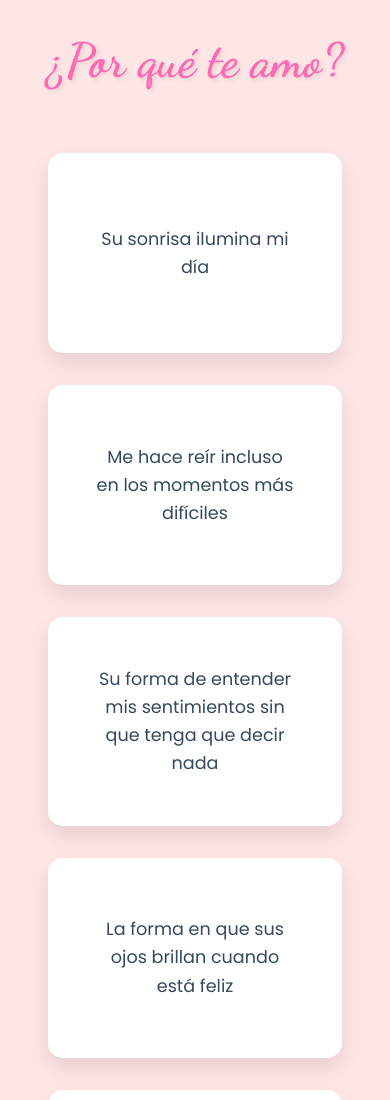
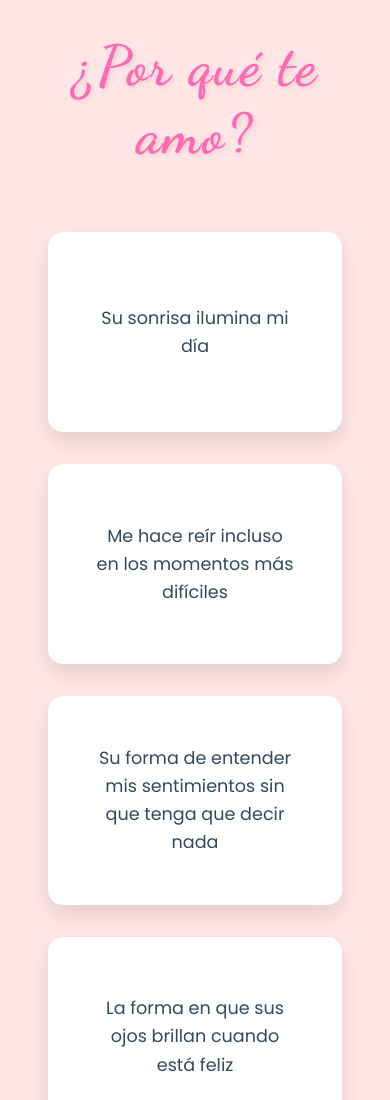
Before and after one commit to vittorioCaiafa/whyiloveyou, a plain HTML site: page index.html in a window 390 px wide. Shown: the top 1100 px of the page. Drawn offline with Linux system fonts and the light colour scheme.

Commit message:
bigger title

```diff
--- a/styles.css
+++ b/styles.css
@@ -12,18 +12,21 @@ body {
 }
 
 .container {
-    max-width: 1200px;
+    max-width: 1400px;
     margin: 0 auto;
 }
 
 .title {
     font-family: 'Dancing Script', cursive;
-    font-size: 4rem;
+    font-size: 5rem;
     text-align: center;
     color: #FF69B4; /* Dark pink color for title */
     margin-bottom: 3rem;
     text-shadow: 2px 2px 4px rgba(0, 0, 0, 0.1);
     animation: fadeIn 1.5s ease-in;
+    width: 100%;
+    padding: 0 2rem;
+    letter-spacing: 2px;
 }
 
 .reasons-container {
@@ -111,7 +114,8 @@ body {
 
 @media (max-width: 768px) {
     .title {
-        font-size: 3rem;
+        font-size: 3.5rem;
+        padding: 0 1rem;
     }
 
     .reasons-container {
```
